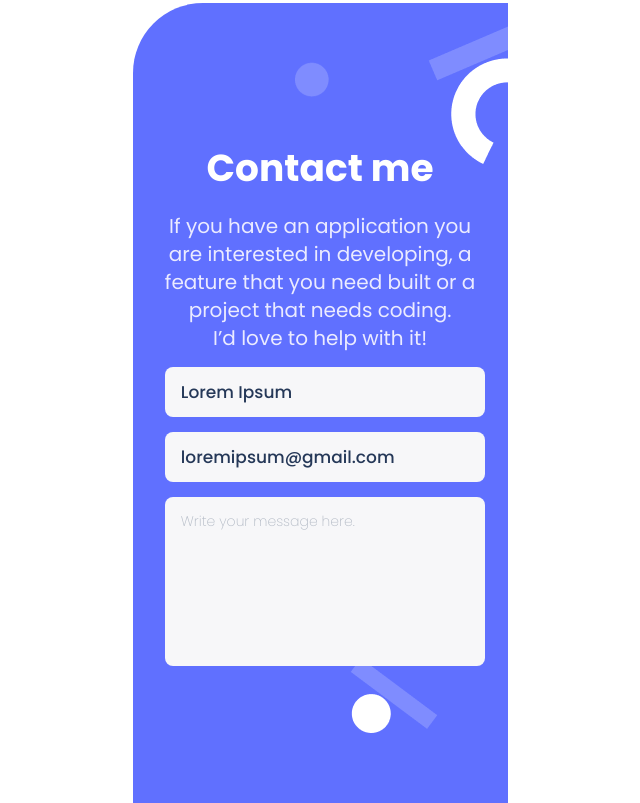
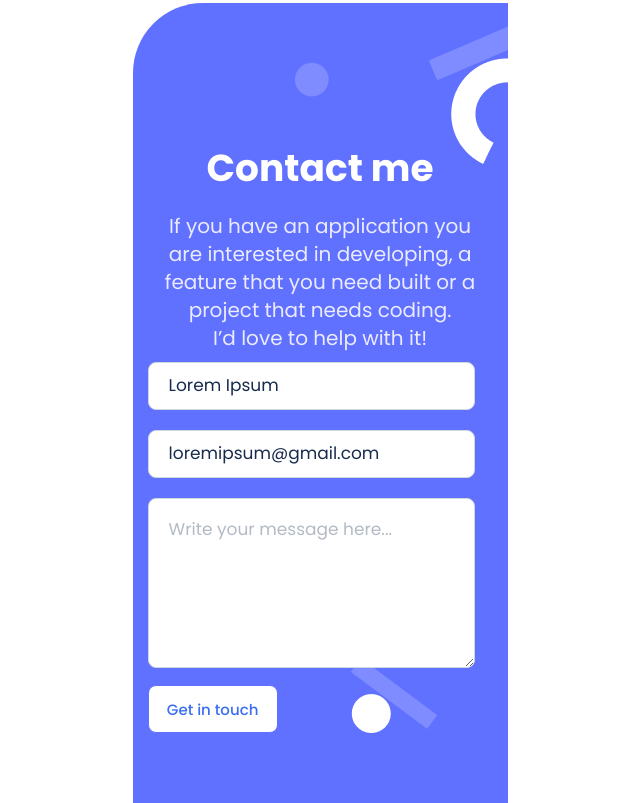
Before and after one commit to sadat-Ramin/My-Portfolio, a website: page index.html in a window 1280 px wide. Shown: the part 4582-5385 px from the top of the page, without its empty margins (322-962 px from the left). Drawn offline with Linux system fonts and the light colour scheme.

Commit message:
modify form button in style.css

```diff
--- a/index.html
+++ b/index.html
@@ -289,18 +289,14 @@
                 <div class="h1">
                   <li class="h2"> <h2>Contact me</h2></li>
                   <li class="p1"> <p>If you have an application you<br>are interested in developing, a feature that you need built or a project that needs coding.<br> I’d love to help with it!</p></li>
-                  <ul>
-                    <li class="skill1">
-                      <span class="skillـname1">Lorem Ipsum</span>
-                    </li>
-                    </ul>
-                    <ul>
-                      <li class="skill1">
-                        <span class="skillـname1">loremipsum@gmail.com</span>
-                      </li>
-                    </ul>
-                    <ul>
-                      <li class="skill2">
-                        <span class="skillـname2">Write your message here.</span>
-                      </li>
-                    </ul>
+                  <form action="#">
+                    <input type="text" name="Fullname" id="fullname" placeholder="Lorem Ipsum" maxlength="30">
+                    <input type="email" name="email" id="mail" placeholder="loremipsum@gmail.com">
+                    <textarea name="textbox" id="textbox" placeholder="Write your message here..." maxlength="500" required></textarea>
+                        <div><button class="btn-get"id="form-btn">Get in touch</button></div>
+                  </form>
+
+                </div>
+                </div>
+  </body>
+</html>
--- a/styles.css
+++ b/styles.css
@@ -350,22 +350,22 @@ h1 {
   margin-left: 4%;
 }
 
-form{
+form {
   display: contents;
   flex-wrap: wrap;
   justify-content: center;
 }
 
-input{
+input {
   background: #FFFFFF;
   border: 1px solid #CFD8DC;
   border-radius: 8px;
   width:  327px;
   height: 48px;
-  margin: 10px;
+  margin: 10px 15px;
 }
 
-::placeholder{
+input::placeholder {
   font-family: 'Poppins';
   font-style: normal;
   font-weight: 400;
@@ -373,6 +373,30 @@ input{
   line-height: 20px;
   padding: 20px;
   color: #172b4d;
+}
+
+textarea {
+  background: #fff;
+  border: 1px solid #cfd8dc;
+  border-radius: 8px;
+  width: 327px;
+  height: 170px;
+  margin: 10px 15px;
+  font-family: 'Poppins', sans-serif;
+  font-style: normal;
+  font-weight: 400;
+  font-size: 17px;
+  line-height: 20px;
+  padding: 20px;
+}
+
+textarea::placeholder {
+  font-family: 'Poppins' sans-serif;
+  font-style: normal;
+  font-weight: 400;
+  font-size: 17px;
+  line-height: 20px;
+  color: #b3bac5;
 }
 
 .btn-get {
@@ -402,6 +426,10 @@ input{
   background-color: #fff;
   border: 1px solid #7f8cff;
   color: #6070ff;
+}
+
+#form-btn{
+  margin-left: 15px;
 }
 
 .n1 {
```
